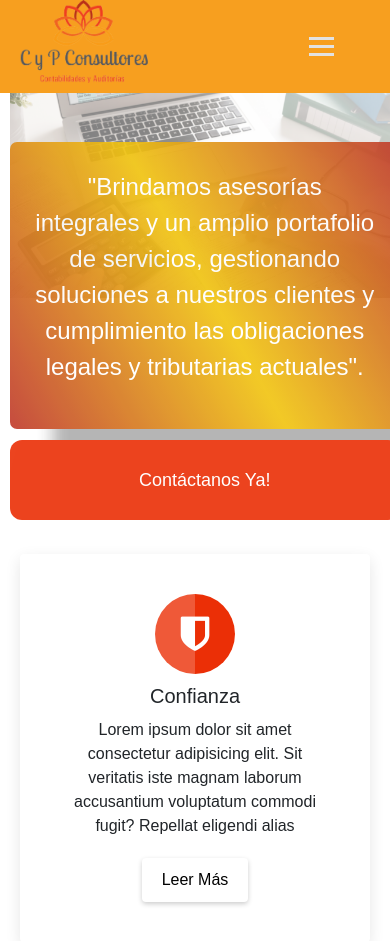
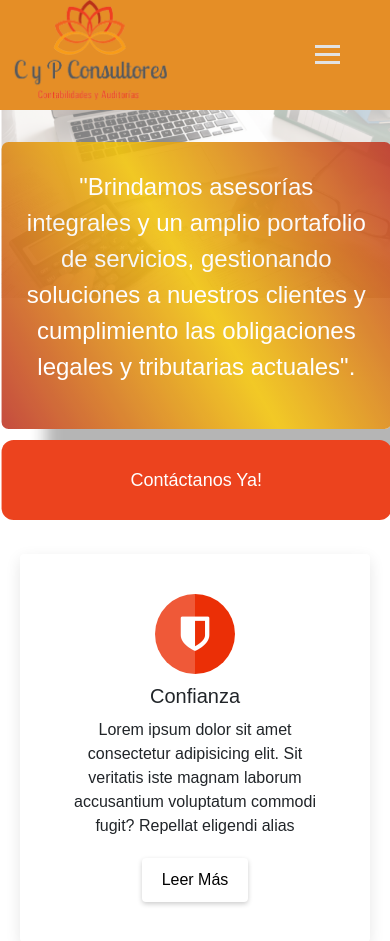
Before and after one commit to Toqui012/ContabilidadCeci, a PHP site: page / in a window 390 px wide; the page is wider, and only the part inside the window is pictured. Shown: the top 941 px of that part. Run offline with PHP 8.4, Linux system fonts and the light colour scheme; some libraries are stand-ins or nearby versions.

Commit message:
nuevo color nav

```diff
--- a/style.css
+++ b/style.css
@@ -23,7 +23,7 @@ nav {
     justify-content: space-around;
     align-items: center;
     min-height: 8vh;
-    background-color: #F79F1F;
+    background-color: #e58e26;
     font-family: sans-serif;
     z-index: 2;
 }
@@ -153,9 +153,9 @@ nav {
     padding-bottom: 10px;
 }
 
-@media screen and (max-width: 728px){
+@media screen and (max-width: 1024px){
     #imgLogo{
-        width: 15vh;
+        width: 18vh;
         align-items: center;
     }
 }
@@ -174,6 +174,7 @@ li , a{
     width: 100%;
     padding: 0;
     margin: 0;
+
 }
 
 @media screen and (max-width: 1024px) {
@@ -181,8 +182,9 @@ li , a{
     .content-wrapper{
         width: 100%;
         padding-top: 10%;
-        margin: 0px 5% 0% 2.5%;
+        margin: 0px 2.5% 0% 2.5%;
         margin-top: 10%;
+        transform: translateX(-1vh);
     }
 }
 
```
